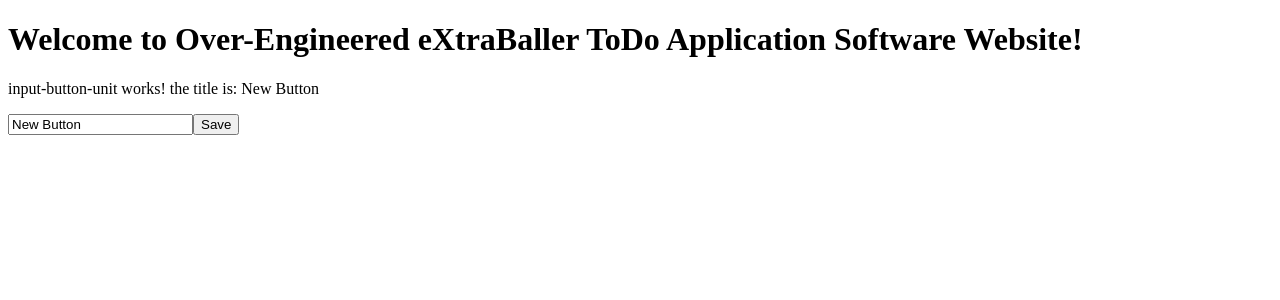
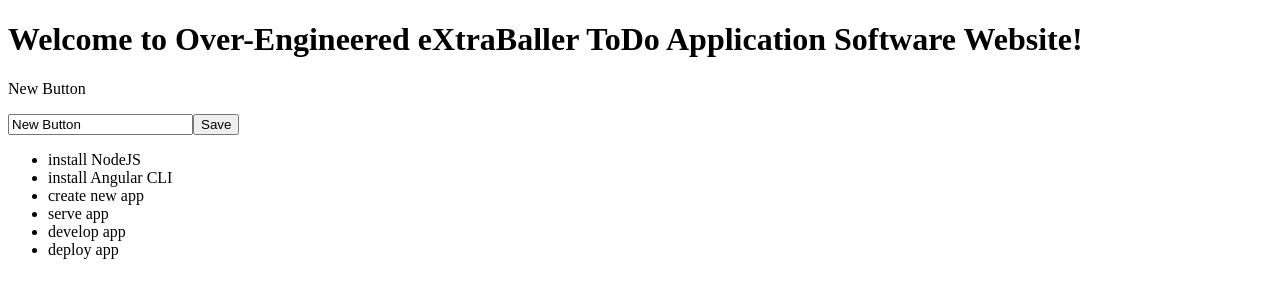
Before and after one commit to Kcils360/AngularTodo, an Angular app in the folder todo-list/: page / in a window 1280 px wide. Shown: the top 300 px of the page. Built offline with nearby package versions, Linux system fonts and the light colour scheme.

Commit message:
finished module 9

```diff
--- a/todo-list/src/app/app.component.ts
+++ b/todo-list/src/app/app.component.ts
@@ -6,9 +6,23 @@
   Welcome to {{ title }}!
 </h1>
 <app-input-button-unit></app-input-button-unit>
+
+<ul>
+  <li *ngFor="let todoItem of todoList">
+    {{todoItem.title}}
+  </li>
+</ul>
 `,
   styleUrls: ['./app.component.css']
 })
 export class AppComponent {
   title = 'Over-Engineered eXtraBaller ToDo Application Software Website';
+  todoList = [
+    {title: 'install NodeJS'},
+    {title: 'install Angular CLI'},
+    {title: 'create new app'},
+    {title: 'serve app'},
+    {title: 'develop app'},
+    {title: 'deploy app'},
+  ];
 }
--- a/todo-list/src/app/input-button-unit/input-button-unit.component.ts
+++ b/todo-list/src/app/input-button-unit/input-button-unit.component.ts
@@ -3,12 +3,11 @@
 @Component({
   selector: 'app-input-button-unit',
   template: `
-  <p>input-button-unit works!
-      the title is: {{ title }}
-  </p>
-  <input [value]="title"
+  <p>{{ title }}</p>
+  <input #inputElementRef
+         [value]="title"
          (keyup.enter)="changeTitle($event.target.value)" >
-  <button (click)="changeTitle('Button Clicked!')">Save</button>
+  <button (click)="changeTitle(inputElementRef.value)">Save</button>
   `,
   styleUrls: ['./input-button-unit.component.css']
 })
```
